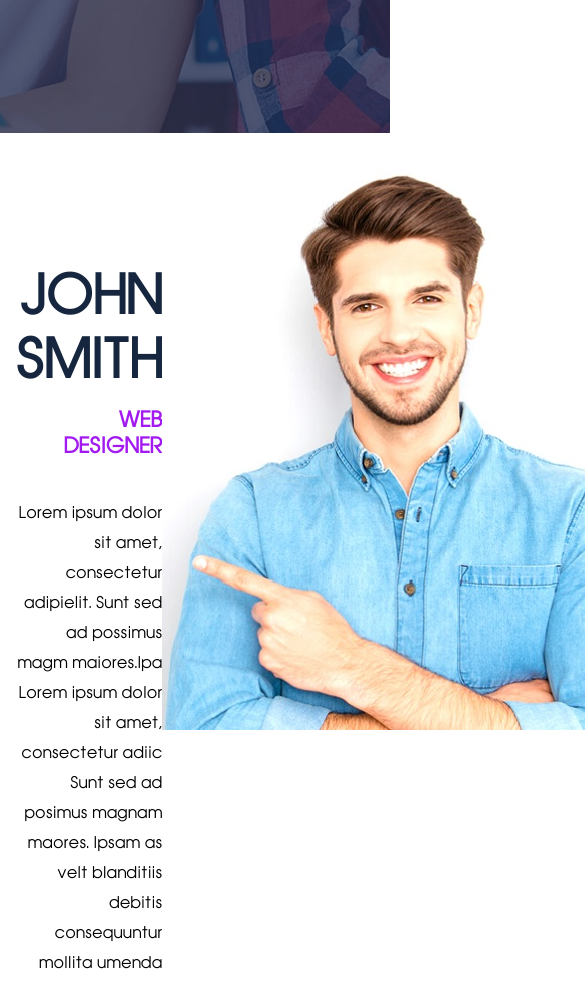
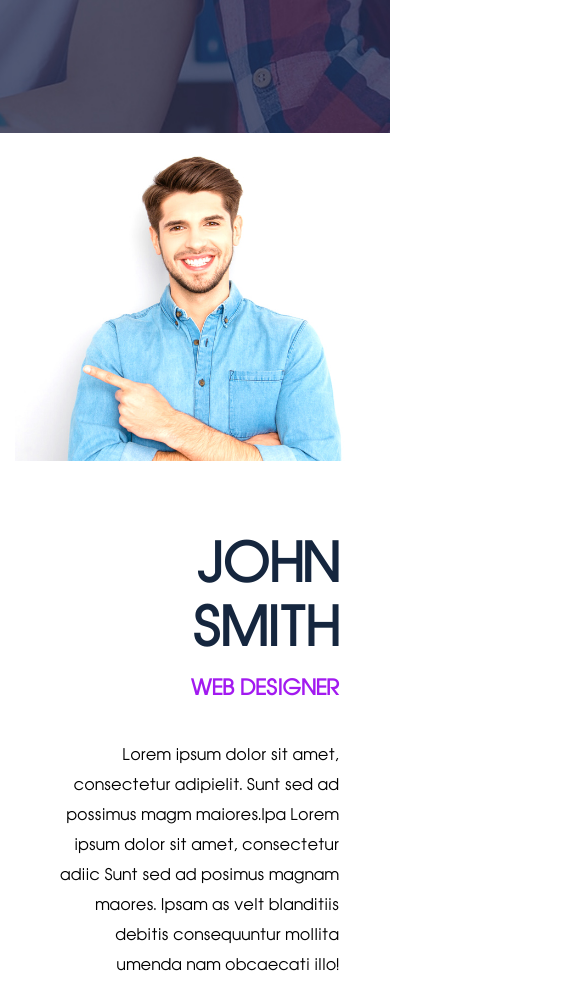
Before and after one commit to OksanaFedorenko/designer-portfolio, a website: page index.html in a window 390 px wide. Shown: the part 820-1803 px from the top of the page, 585 px wide, since content can reach past the window. Drawn offline with nearby package versions, Linux system fonts and the light colour scheme; files whose address does not match are found by name.

Commit message:
added about section responsive

```diff
--- a/css/parts/sections/_about.scss
+++ b/css/parts/sections/_about.scss
@@ -5,49 +5,50 @@
   height: auto;
   margin: 0 auto;
   padding: 0 15px;
-  position: relative;
   &__inner {
     width: 100%;
     height: 100%;
     display: flex;
+    flex-wrap: wrap;
+    justify-content: space-between;
+    @media (max-width: 1200px) {
+      justify-content: center;
+    }
+    @media (max-width: 1024px) {
+      justify-content: center;
+    }
   }
   &__img {
-    //width: 40%;
-    width: 507px;
+    max-width: 597px;
     min-height: 597px;
-    height: auto;
-    /*position: relative;
-    margin: 0 auto;
-    @media (max-width: 1024px) {
-      top: 0;
-      right: 0;
-      width: 30%;
-      min-height: 400px;
-      height: 400px;
+    //height: auto;
+    order: 2;
+    @media (max-width: 768px) {
+      order: 1;
+    }
+    @media (max-width: 576px) {
+      max-width: 100%;
+      min-height: auto;
+      height: auto;
     }
     img {
-        min-width: 100%;
-        height: 100%;
-        position: absolute;
-        top: 50%;
-        left: 50%;
-        z-index: 2;
-        transform: translate3d(-50%, -50%, 0);
-        //object-fit: contain;
-    }*/
+      width: 100%;
+      height: 100%;
+      object-fit: cover;
+      @media (max-width: 576px) {
+        object-fit: contain;
+      }
+    }
   }
   &__progress {
+    //width: 30%;
     width: 332px;
-    //position: absolute;
-    //top: 0;
-    //right: 15px;
-    //z-index: 3;
     display: flex;
     flex-direction: column;
     padding-top: 155px;
+    order: 3;
     @media (max-width: 1024px) {
-      //top: 0;
-      //left: 50%;
+      padding-top: 70px;
     }
     &-title {
       text-align: center;
@@ -56,15 +57,17 @@
   }
   &__text {
     max-width: 350px;
-    //position: absolute;
-    //top: 0;
-    //left: 15px;
-    //z-index: 3;
     padding-top: 130px;
     text-align: right;
-    @media (max-width: 1024px) {
-      //top: 0;
-      //left: 0;
+    order: 1;
+    @media (max-width: 768px) {
+      max-width: 100%;
+      width: 80%;
+      order: 2;
+      padding-top: 70px;
+    }
+    @media (max-width: 576px) {
+      max-width: 100%;
     }
   }
   &__title {
@@ -97,7 +100,5 @@
   width: 332px;
   height: 10px;
   border-radius: 10px;
-  //margin-bottom: 20px;
-  //background: linear-gradient(45deg, #7E1C9F, #B90B4E);
   background: linear-gradient(45deg, #a21af0 33%, #d310c4 66%, #ff0072);
 }
--- a/css/parts/sections/_intro.scss
+++ b/css/parts/sections/_intro.scss
@@ -38,6 +38,5 @@
     color: $white;
     padding-top: 19px;
     font-size: 18px;
-    ;
   }
 }
--- a/index.html
+++ b/index.html
@@ -60,7 +60,7 @@
   <!--ABOUT-->
   <section class="about">
 
-      <div class="justify-content-between about__inner">
+      <div class="about__inner">
 
         <div class="about__text">
           <p class="about__title">John Smith</p>
@@ -71,7 +71,7 @@
         </div>
 
         <div class="about__img">
-          <img src="img/about-img.jpg" alt="photo">
+          <img src="img/about.jpg" alt="photo">
         </div>
 
         <div class="about__progress">
--- a/js/main.js
+++ b/js/main.js
@@ -16,7 +16,7 @@
       target: document.getElementById(progressId[i]),
     };
 
-    console.log(progressId[i]);
+    //console.log(progressId[i]);
 
     var nanobar = new Nanobar(options);
 
```
Also changed, not shown: css/main.css, 1 other file.
